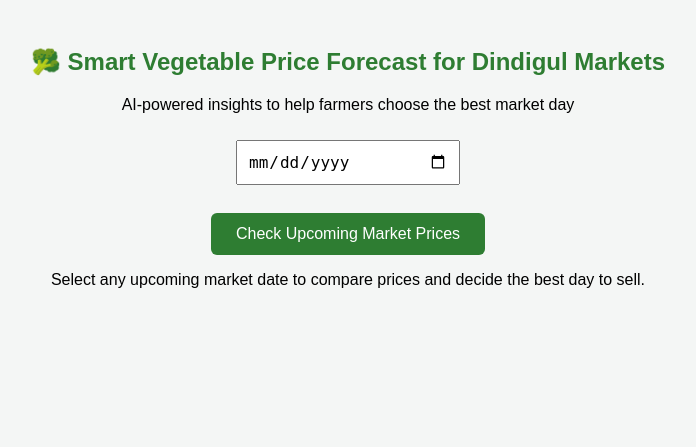
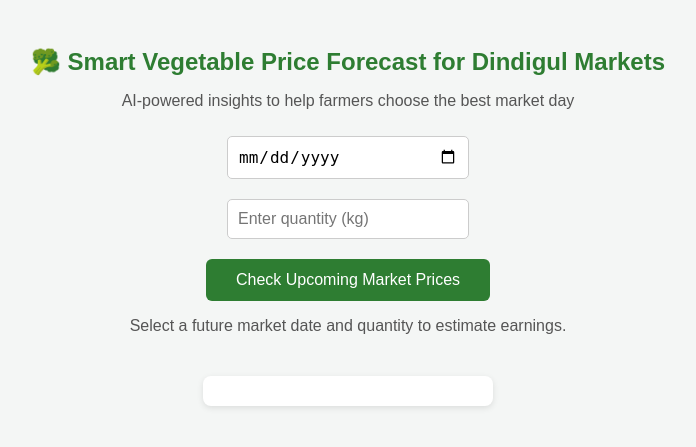
Before and after one commit to Manikandan-33-coder/Farm-Price-Intelligence-and-Prediction-Platform, a Flask app: page / in a window 1280 px wide. Shown: the top 447 px of the page, without its empty margins (292-988 px from the left). Run offline with Flask 3, Linux system fonts and the light colour scheme; parts of the project's set-up code (start-up, migrations or seed data) failed here and were passed over.

Commit message:
Update index.html

```diff
--- a/templates/index.html
+++ b/templates/index.html
@@ -2,10 +2,9 @@
 <html lang="en">
 <head>
   <meta charset="UTF-8">
-
   <title>Dindigul Vegetable Price Prediction</title>
 
-  <!-- Mobile responsiveness -->
+  <!-- Mobile -->
   <meta name="viewport" content="width=device-width, initial-scale=1">
 
   <!-- PWA -->
@@ -22,23 +21,31 @@
 
     h2 {
       color: #2e7d32;
+      margin-bottom: 5px;
+    }
+
+    p {
+      color: #555;
     }
 
     input {
       padding: 10px;
       font-size: 16px;
       margin: 10px 0;
-      width: 200px;
+      width: 220px;
+      border-radius: 5px;
+      border: 1px solid #ccc;
     }
 
     button {
-      padding: 12px 25px;
+      padding: 12px 30px;
       font-size: 16px;
       background: #2e7d32;
       color: white;
       border: none;
       border-radius: 6px;
       cursor: pointer;
+      margin-top: 10px;
     }
 
     button:hover {
@@ -46,58 +53,77 @@
     }
 
     #result {
-      margin-top: 20px;
-      font-size: 18px;
-      color: #333;
+      margin-top: 25px;
+      font-size: 17px;
+      background: #ffffff;
+      padding: 15px;
+      border-radius: 8px;
+      box-shadow: 0 2px 6px rgba(0,0,0,0.1);
+      display: inline-block;
+      min-width: 260px;
     }
   </style>
 </head>
 
 <body>
 
+  <h2>🥦 Smart Vegetable Price Forecast for Dindigul Markets</h2>
+  <p>AI-powered insights to help farmers choose the best market day</p>
 
-  <h2>🥦 Smart Vegetable Price Forecast for Dindigul Markets</h2>
-<p>AI-powered insights to help farmers choose the best market day</p>
+  <!-- Date -->
+  <input type="date" id="date">
 
+  <!-- Disable past dates -->
+  <script>
+    const dateInput = document.getElementById("date");
+    const today = new Date().toISOString().split("T")[0];
+    dateInput.min = today;
+  </script>
 
-  <input type="date" id="date">
-  <script>
-  const dateInput = document.getElementById("date");
-  const today = new Date().toISOString().split("T")[0];
-  dateInput.min = today;   // disables past dates
-</script>
+  <br>
 
-  <br><br>
+  <!-- Quantity -->
+  <input type="number" id="quantity" placeholder="Enter quantity (kg)" min="1">
+
+  <br>
 
   <button onclick="predict()">Check Upcoming Market Prices</button>
-  <p>
-Select any upcoming market date to compare prices and decide the best day to sell.
-</p>
 
-<h3 id="result"></h3>
+  <p>Select a future market date and quantity to estimate earnings.</p>
+
+  <div id="result"></div>
 
   <!-- Prediction Script -->
   <script>
     function predict() {
       const date = document.getElementById("date").value;
+      const quantity = document.getElementById("quantity").value;
 
-      if (!date) {
-        alert("Please select a date");
+      if (!date || !quantity) {
+        alert("Please select date and enter quantity");
         return;
       }
 
       fetch("/predict", {
         method: "POST",
-        headers: {
-          "Content-Type": "application/json"
-        },
+        headers: { "Content-Type": "application/json" },
         body: JSON.stringify({ date: date })
       })
       .then(response => response.json())
       .then(data => {
-        document.getElementById("result").innerHTML =
-          `Retail Min Price: ₹${data.retail_min} <br>
-           Retail Max Price: ₹${data.retail_max}`;
+        const minPrice = data.retail_min;
+        const maxPrice = data.retail_max;
+
+        const minEarning = (quantity * minPrice).toFixed(2);
+        const maxEarning = (quantity * maxPrice).toFixed(2);
+
+        document.getElementById("result").innerHTML = `
+          <b>Predicted Prices</b><br><br>
+          Retail Min Price: ₹${minPrice}<br>
+          Retail Max Price: ₹${maxPrice}<br><br>
+          <b>Estimated Earnings (${quantity} kg)</b><br>
+          ₹${minEarning} – ₹${maxEarning}
+        `;
       })
       .catch(error => {
         document.getElementById("result").innerHTML =
@@ -111,9 +137,7 @@ Select any upcoming market date to compare prices and decide the best day to sel
   <script>
     if ("serviceWorker" in navigator) {
       window.addEventListener("load", () => {
-        navigator.serviceWorker.register("/static/service-worker.js")
-          .then(() => console.log("Service Worker Registered"))
-          .catch(err => console.log("Service Worker Error:", err));
+        navigator.serviceWorker.register("/static/service-worker.js");
       });
     }
   </script>
```
